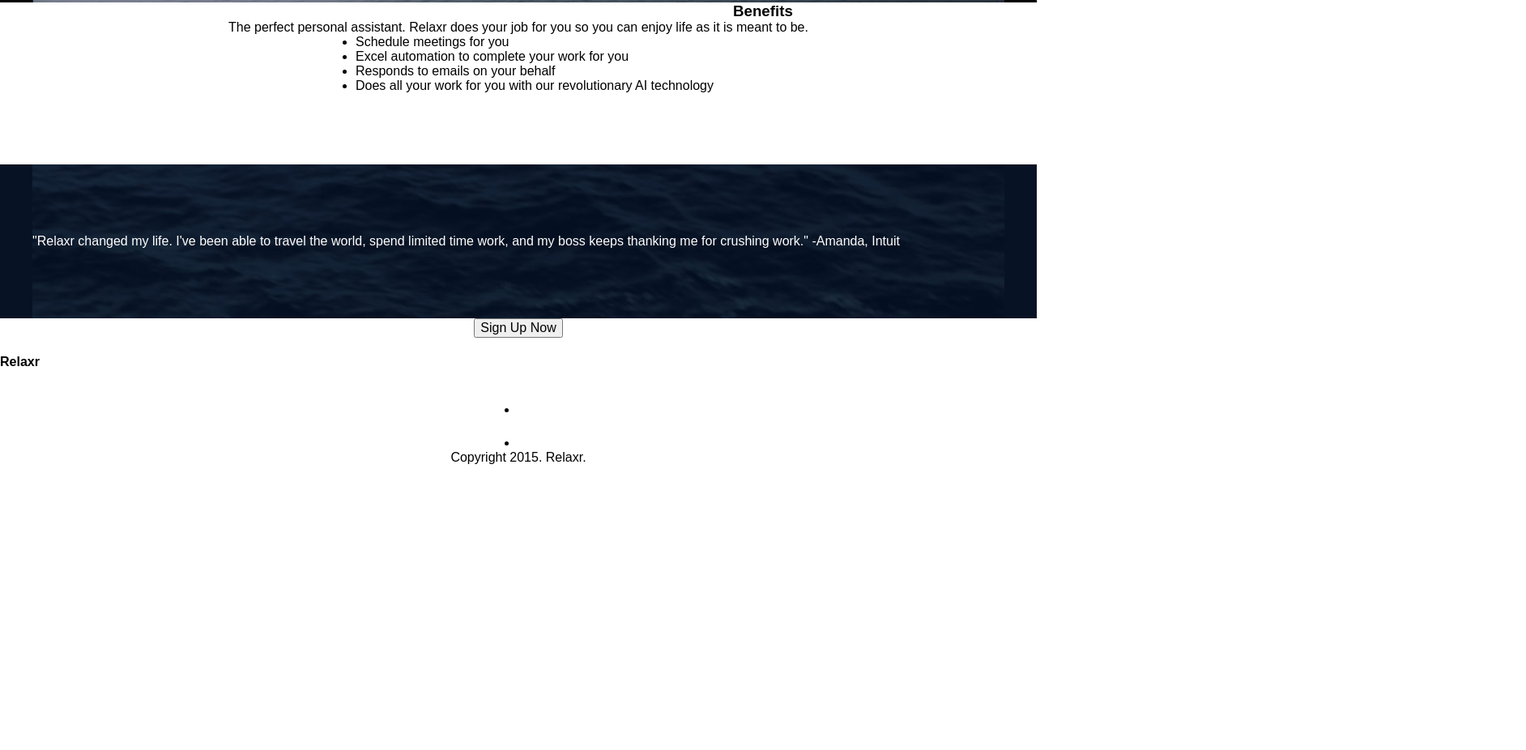
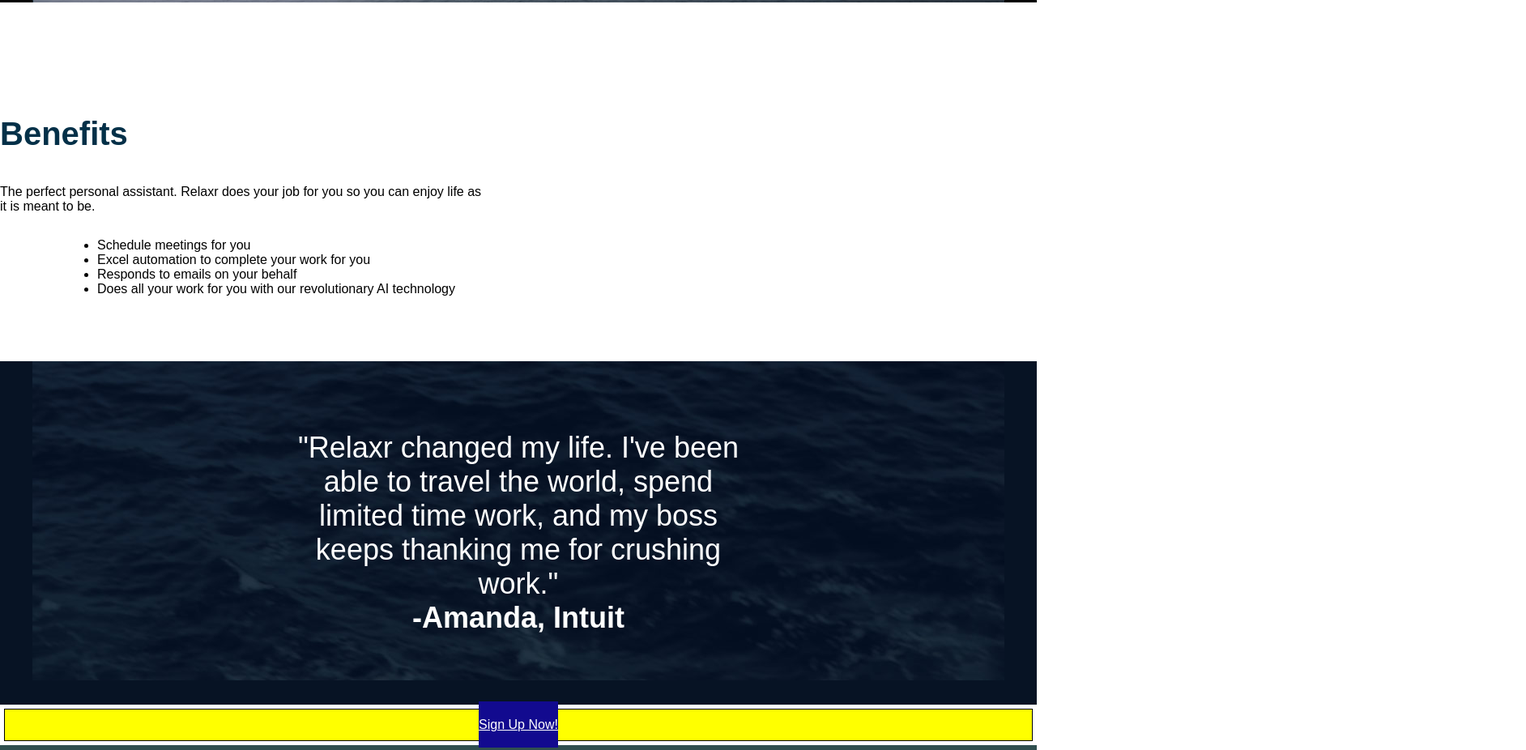
Before and after one commit to davepenick/GA, a plain HTML site: page GA-FEWD_HOMEWORK2/index.html in a window 1280 px wide. Shown: the part 461-1387 px from the top of the page at 81% size, 1884 px wide, since content can reach past the window. Before the commit the page ends 1035 px from the top, so only its background shows below. Drawn offline with Linux system fonts and the light colour scheme; a small style sheet from the web is missing.

Commit message:
Homework 2 more changes

```diff
--- a/GA-FEWD_HOMEWORK2/css/style.css
+++ b/GA-FEWD_HOMEWORK2/css/style.css
@@ -1,53 +1,137 @@
-.top {
-	height: 400px;
-  	background: url(../images/header_bg.jpg) no-repeat top;
-  	background-color: black;
-  	padding-top: 32px;
-  	padding-bottom: 32px;
-}
 #company {
 	font-size: 24px;
-	text-style: bold;
+	font-family: helvetica;
+	color: white;
 	margin-left: 800px;
-	color: white;
 
-}
-ul, p {
-display:table;
-margin:0 auto;
 
 
 }
-#benefits {
-  padding: ;
-  height: 200px;
-}
-h3 {
-  display:inline;
-  margin: 905px;
-  color: black;
-
-}
-
-
 #motto {
+	font-size: 22px;
+	font-family: helvetica;
+	color: white;
+	text-align: center;
 
 
 }
 .wrapper {
-	text-align: center;
-
-
+    text-align: center;
 }
 
 .button {
-	background-color: yellow;
-	position: middle;
+    position: middle;
+    top: 50%;
+    background-color: yellow;
+}
+
+.top {
+
+	height: 400px;
+  background: url(../images/header_bg.jpg) no-repeat top;
+  background-color: black;
+  padding-top: 32px;
+  padding-bottom: 32px;
+ }
+ .middle {
+ 	height: 700px;
+ 	background-color
+ 	padding-top: 60px;
+ }
+ #benefits {
+  padding: 100px 0 80px;
+}
+h3 {
+  color: #033048;
+  font-size: 40px;
+  font-weight: 600;
+  margin-bottom: 40px;
+}
+#benefits p, #benefits ul {
+  width: 600px;
+
+ }
+  #benefits ul {
+  list-style: disc;
+  margin: 30px 0 0 80px;
+}
+.container {
+  width: 100%;
+  max-width: 960px;
+  margin: 0 auto;
+}
+
+.testimonial {
+	background: url(../images/testimonial_bg.jpg) no-repeat top center #071324;
+  padding: 70px 0 70px;
+  color: #fff;
+}
+blockquote {
+  font-size: 36px;
+  font-weight: 300;
+  font-style: bold;
+  text-align: center;
+  width: 580px;
+  margin: 0 auto;
+}
+blockquote span {
+  font-weight: 600;
+  display: block;
+  font-style: normal;
+}
+.wrapper2 {
+    text-align: center;
+    border-width: 960px;
+}
+
+.button2 {
+    position: middle;
+    color: white;
+    bottom: 50%;
+    padding-top: 20px;
+    padding-bottom: 20px;
+    background-color: #120A8F;
+}
+.box{
+background: yellow;
+color:black;
+border:1px solid #000;
+margin:5px;
+padding:10px;
+}
 
 }
-.testimonial {
-	background: url(../images/testimonial_bg.jpg) no-repeat top center #071324;
-  	padding: 70px 0 70px;
-  	color: #fff;
+#footer {
+  text-align: center;
+}
+.bottom {
+  background-color: #2f4f4f;
 
 }
+.logo {
+  font-size: 48px;
+  font-family: helvetica;
+  font-weight: 800;
+  width:960px;
+  margin:0 auto;
+}
+footer {
+  background: #2f4f4f;
+  padding: 40px 0 40px;
+  text-align: center;
+}
+footer .logo {
+  color: yellow;
+  margin-bottom: 68px;
+}
+footer ul li {
+  display: inline-block;
+  list-style: none;
+  margin: 0 26px 75px;
+}
+footer p {
+  font-size: 18px;
+  font-family: helvetica;
+  color: #fff;
+  font-weight: 600;
+}
--- a/GA-FEWD_HOMEWORK2/index.html
+++ b/GA-FEWD_HOMEWORK2/index.html
@@ -41,6 +41,7 @@
 		<section id="benefits">
 
 				<h3>Benefits</h3>
+
 				<p>The perfect personal assistant. Relaxr does your job for you so you can enjoy life as it is meant to be.</p>
 				<ul>
 					<li>Schedule meetings for you</li>
@@ -59,15 +60,15 @@
 		</p>
 		</div>
 		</section>
-		<section class="wrapper">
+		<section class="wrapper2">
 		<div class="box">
-		<button class="button2">Sign Up Now</button>
+		<a class="button2 blue" href="#">Sign Up Now!</a>
 		</div>
 		</section>
 		<section  class="bottom">
 		<div>
 		<footer>
-			<h4 class="logo">Relaxr</h4>
+			<h4 class="name">Relaxr</h4>
 
 			<ul>
 				<li><a href="#"><img src="images/twitter.png" alt="Twitter logo"></a></li>
--- a/style.css
+++ /dev/null
@@ -1,137 +0,0 @@
-#company {
-	font-size: 24px;
-	font-family: helvetica;
-	color: white;
-	margin-left: 800px;
-
-
-
-}
-#motto {
-	font-size: 22px;
-	font-family: helvetica;
-	color: white;
-	text-align: center;
-
-
-}
-.wrapper {
-    text-align: center;
-}
-
-.button {
-    position: middle;
-    top: 50%;
-    background-color: yellow;
-}
-
-.top {
-
-	height: 400px;
-  background: url(../images/header_bg.jpg) no-repeat top;
-  background-color: black;
-  padding-top: 32px;
-  padding-bottom: 32px;
- }
- .middle {
- 	height: 700px;
- 	background-color
- 	padding-top: 60px;
- }
- #benefits {
-  padding: 100px 0 80px;
-}
-h3 {
-  color: #033048;
-  font-size: 40px;
-  font-weight: 600;
-  margin-bottom: 40px;
-}
-#benefits p, #benefits ul {
-  width: 600px;
-
- }
-  #benefits ul {
-  list-style: disc;
-  margin: 30px 0 0 80px;
-}
-.container {
-  width: 100%;
-  max-width: 960px;
-  margin: 0 auto;
-}
-
-.testimonial {
-	background: url(../images/testimonial_bg.jpg) no-repeat top center #071324;
-  padding: 70px 0 70px;
-  color: #fff;
-}
-blockquote {
-  font-size: 36px;
-  font-weight: 300;
-  font-style: bold;
-  text-align: center;
-  width: 580px;
-  margin: 0 auto;
-}
-blockquote span {
-  font-weight: 600;
-  display: block;
-  font-style: normal;
-}
-.wrapper2 {
-    text-align: center;
-    border-width: 960px;
-}
-
-.button2 {
-    position: middle;
-    color: white;
-    bottom: 50%;
-    padding-top: 20px;
-    padding-bottom: 20px;
-    background-color: #120A8F;
-}
-.box{
-background: yellow;
-color:black;
-border:1px solid #000;
-margin:5px;
-padding:10px;
-}
-
-}
-#footer {
-  text-align: center;
-}
-.bottom {
-  background-color: #2f4f4f;
-
-}
-.logo {
-  font-size: 48px;
-  font-family: helvetica;
-  font-weight: 800;
-  width:960px;
-  margin:0 auto;
-}
-footer {
-  background: #2f4f4f;
-  padding: 40px 0 40px;
-  text-align: center;
-}
-footer .logo {
-  color: yellow;
-  margin-bottom: 68px;
-}
-footer ul li {
-  display: inline-block;
-  list-style: none;
-  margin: 0 26px 75px;
-}
-footer p {
-  font-size: 18px;
-  font-family: helvetica;
-  color: #fff;
-  font-weight: 600;
-}
```
